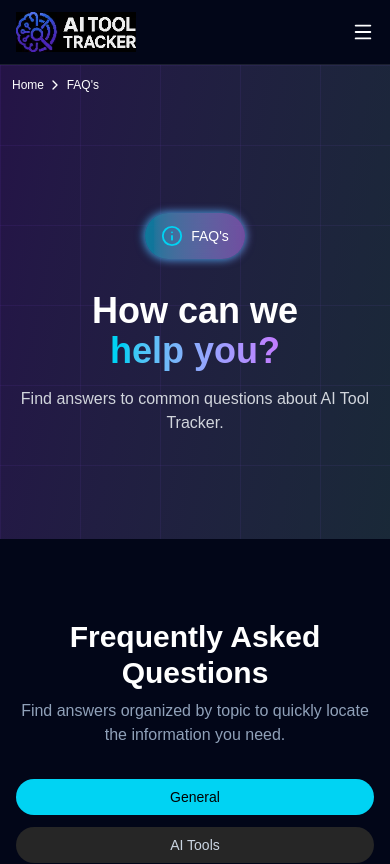
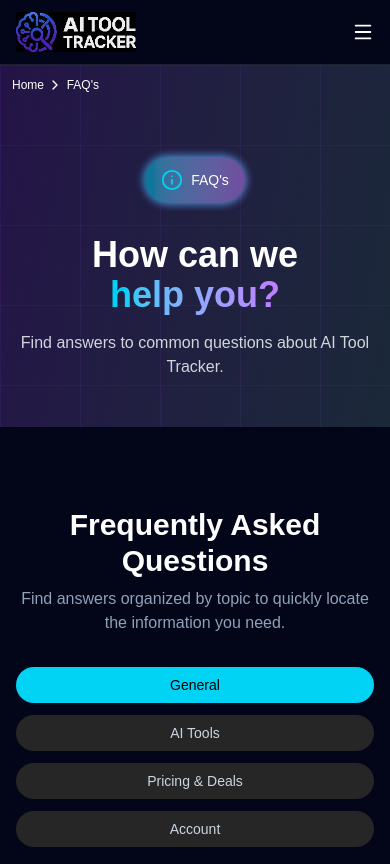
Before and after one commit to ioNihal/landing-page, a Next.js app: page /faqs in a window 390 px wide. Shown: the top 864 px of the page. Built offline with nearby package versions, Linux system fonts and the light colour scheme.

Commit message:
minor fix

```diff
--- a/app/faqs/page.tsx
+++ b/app/faqs/page.tsx
@@ -119,7 +119,7 @@
             <div className="absolute inset-0 -z-10 bg-linear-to-br from-purple-500/20 to-green-400/20" />
 
 
-            <div className="mx-auto max-w-7xl px-4 sm:px-6 lg:px-8 py-26 2xl:py-36 text-center">
+            <div className="mx-auto max-w-7xl px-4 sm:px-6 lg:px-8 py-12 lg:py-26 2xl:py-36 text-center">
                 {/* badge text */}
                 <div className="flex items-center justify-center gap-2 w-max mx-auto
                      bg-linear-to-r from-cyan-400/50 to-purple-400/50 rounded-full
```
